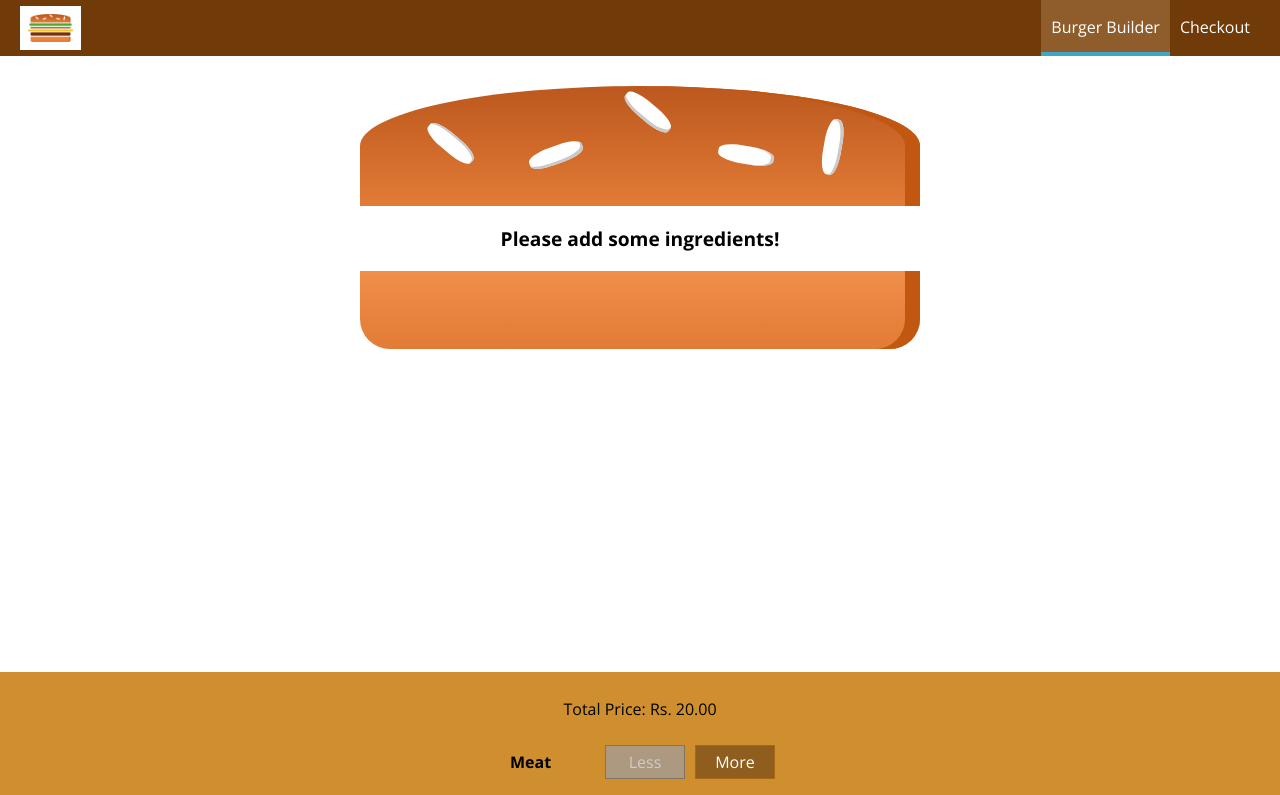
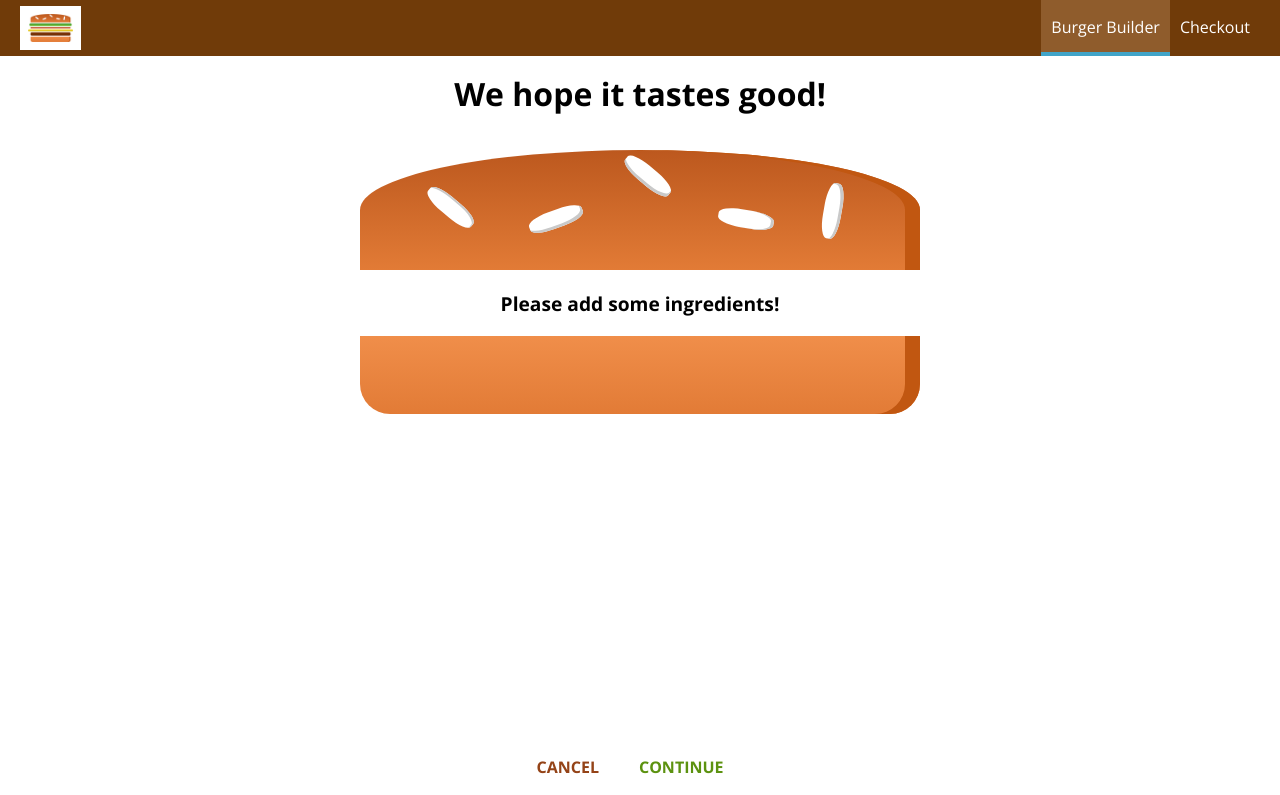
Before and after one commit to impromp02/burger-maker, a React app: page /checkout in a window 1280 px wide. Shown: the top 795 px of the page. Built offline with nearby package versions, Linux system fonts and the light colour scheme.

Commit message:
contact-data page added

```diff
--- a/src/App.js
+++ b/src/App.js
@@ -2,14 +2,17 @@ import React, { Component } from 'react';
 import Layout from './components/Layout/Layout';
 import BurgerBuilder from './containers/BurgerBuilder/BurgerBuilder';
 import Checkout from './containers/Checkout/Checkout';
+import { Route, Switch } from 'react-router-dom';
 
 class App extends Component {
   render() {
     return (
       <div>
         <Layout>
-          <BurgerBuilder />
-          <Checkout/>
+          <Switch>
+            <Route path="/checkout" component={Checkout}/>
+            <Route path="/" component={BurgerBuilder}/>
+          </Switch>
         </Layout>
       </div>
     );
--- a/src/components/Order/CheckoutSummary/CheckoutSummary.js
+++ b/src/components/Order/CheckoutSummary/CheckoutSummary.js
@@ -9,8 +9,8 @@ const CheckoutSummary = (props) => {
     <div className={classes.CheckoutSummary}>
       <h1>We hope it tastes good!</h1>
       <Burger ingredients={props.ingredients}/>
-      <Button btnType="Danger" clicked>CANCEL</Button>
-      <Button btnType="Success" clicked>CONTINUE</Button>
+      <Button btnType="Danger" clicked={props.orderCancel}>CANCEL</Button>
+      <Button btnType="Success" clicked={props.orderContinue}>CONTINUE</Button>
     </div>
 
   );
--- a/src/containers/BurgerBuilder/BurgerBuilder.js
+++ b/src/containers/BurgerBuilder/BurgerBuilder.js
@@ -68,18 +68,29 @@ class BurgerBuilder extends Component {
   }
 
   continueButtonHandler = () => {
-    this.setState({loading: true});
+    // this.setState({loading: true});
 
-    axios.post('/orders.jso', {
-      ingrdients: this.state.ingredients,
-      price: this.state.totalPrice,
-      customer: {
-        name: 'Vivek',
-        address: 'Pune'
-      },
-      delivery: 'Fastest'
-    }).then(() => this.setState({loading: false, purchasing: false}))
-    .catch(err => this.setState({loading: false, purchasing: false}));
+    // axios.post('/orders.jso', {
+    //   ingrdients: this.state.ingredients,
+    //   price: this.state.totalPrice,
+    //   customer: {
+    //     name: 'Vivek',
+    //     address: 'Pune'
+    //   },
+    //   delivery: 'Fastest'
+    // }).then(() => this.setState({loading: false, purchasing: false}))
+    // .catch(err => this.setState({loading: false, purchasing: false}));
+    const queryParams = [];
+
+    for(let i in this.state.ingredients) {
+      queryParams.push(encodeURIComponent(i) + '=' + encodeURIComponent(this.state.ingredients[i]));
+    }
+    const queryString = queryParams.join('&');
+
+    this.props.history.push({
+      pathname: '/checkout',
+      search: '?' + queryString
+    });
   }
 
   render() {
--- a/src/containers/Checkout/Checkout.js
+++ b/src/containers/Checkout/Checkout.js
@@ -1,6 +1,7 @@
 import React, { Component } from 'react';
-
+import { Route } from 'react-router-dom';
 import CheckoutSummary from '../../components/Order/CheckoutSummary/CheckoutSummary';
+import ContactData from './ContactData/ContactData';
 
 class Checkout extends Component {
   state = {
@@ -12,9 +13,33 @@ class Checkout extends Component {
     }
   };
 
+  componentDidMount() {
+    const query = new URLSearchParams(this.props.location.search);
+
+    const ingredients = {};
+    for (let param of query) {
+      ingredients[param[0]] = +[param[1]];
+    }
+    this.setState({ingredients});
+  }
+
+  orderCancelHandler = () => {
+    this.props.history.goBack();
+  }
+
+  orderContinueHandler = () => {
+    this.props.history.replace('/checkout/contact-data');
+  }
+
   render () {
     return (
-      <CheckoutSummary ingredients={this.state.ingredients} />
+      <div>
+        <CheckoutSummary
+          ingredients={this.state.ingredients}
+          orderContinue={this.orderContinueHandler}
+          orderCancel={this.orderCancelHandler} />
+        <Route path={this.props.match.path + '/contact-data'} component={ContactData} />
+      </div>
     );
   }
 }
--- /dev/null
+++ b/src/containers/Checkout/ContactData/ContactData.css
@@ -0,0 +1,19 @@
+.ContactData {
+  margin: 20px;
+  width: 80%;
+  text-align: center;
+  box-shadow: 0 2px 3px #ccc;
+  border: 1px solid #eee;
+  padding: 10px;
+  box-sizing: border-box;
+}
+
+.Input {
+  display: block;
+}
+
+@media (min-width: 600px) {
+  .ContactData {
+    width: 500px;
+  }
+}
--- /dev/null
+++ b/src/containers/Checkout/ContactData/ContactData.js
@@ -0,0 +1,32 @@
+import React, { Component } from 'react';
+
+import Button from '../../../components/UI/Button/Button';
+import classes from './ContactData.css';
+
+class ContactData extends Component {
+  state = {
+    name: '',
+    email: '',
+    address: {
+      street: '',
+      pin: ''
+    }
+  };
+
+  render() {
+    return (
+      <div className={classes.ContactData}>
+        <h3>Enter your contact info</h3>
+        <form action="">
+          <input className={classes.Input} type="text" name="name" placeholder="Your Name" />
+          <input className={classes.Input} type="email" name="email" placeholder="Your Email"/>
+          <input className={classes.Input} type="text" name="street" placeholder="Street"/>
+          <input className={classes.Input} type="text" name="pin" placeholder="PIN" />
+          <Button btnType="Success" clicked>Order</Button>
+        </form>
+      </div>
+    );
+  }
+}
+
+export default ContactData;
--- a/src/index.js
+++ b/src/index.js
@@ -2,9 +2,10 @@ import React from 'react';
 import ReactDOM from 'react-dom';
 import './index.css';
 import App from './App';
+import { BrowserRouter } from 'react-router-dom';
 import registerServiceWorker from './registerServiceWorker';
 
-ReactDOM.render(<App />, document.getElementById('root'));
+ReactDOM.render(<BrowserRouter><App /></BrowserRouter>, document.getElementById('root'));
 registerServiceWorker();
 
 if(module.hot) {
```
